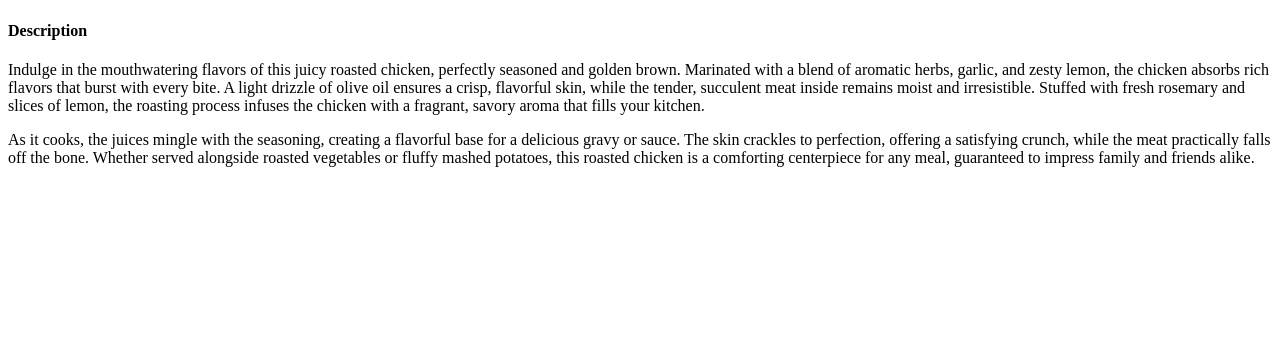
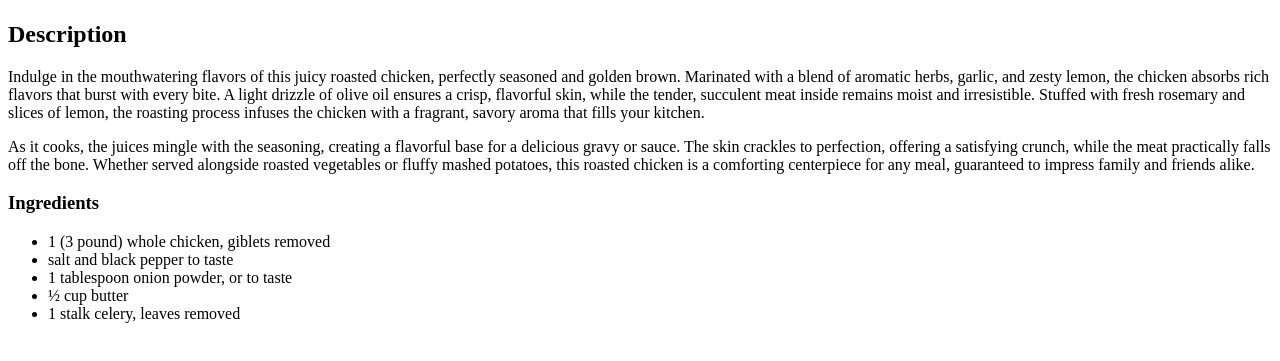
Before and after one commit to Abdurrahman-X/odin-recipes, a plain HTML site: page recipes/juicy-chicken.html in a window 1280 px wide. Shown: the part 383-744 px from the top of the page. Drawn offline with Linux system fonts and the light colour scheme.

Commit message:
Changed Description to a h2 element Added lists of ingredients to recipe page

```diff
--- a/recipes/juicy-chicken.html
+++ b/recipes/juicy-chicken.html
@@ -10,9 +10,19 @@
 
     <img src="https://www.allrecipes.com/thmb/2IjHMz6C9K52pnhfxMZBmp4TIwU=/750x0/filters:no_upscale():max_bytes(150000):strip_icc():format(webp)/83557-juicy-roast-chicken-mfs495-4x3-b619cb42e7ee434db25dcb0a7e8d057d.jpg" alt="A roasted Juicy Chicken.">
 
-    <h4>Description</h4>
+    <h2>Description</h2>
     <p>Indulge in the mouthwatering flavors of this juicy roasted chicken, perfectly seasoned and golden brown. Marinated with a blend of aromatic herbs, garlic, and zesty lemon, the chicken absorbs rich flavors that burst with every bite. A light drizzle of olive oil ensures a crisp, flavorful skin, while the tender, succulent meat inside remains moist and irresistible. Stuffed with fresh rosemary and slices of lemon, the roasting process infuses the chicken with a fragrant, savory aroma that fills your kitchen.</p>
 
     <p>As it cooks, the juices mingle with the seasoning, creating a flavorful base for a delicious gravy or sauce. The skin crackles to perfection, offering a satisfying crunch, while the meat practically falls off the bone. Whether served alongside roasted vegetables or fluffy mashed potatoes, this roasted chicken is a comforting centerpiece for any meal, guaranteed to impress family and friends alike.</p>
+
+
+    <h3>Ingredients</h3>
+    <ul>
+        <li>1 (3 pound) whole chicken, giblets removed</li>
+        <li>salt and black pepper to taste</li>
+        <li>1 tablespoon onion powder, or to taste</li>
+        <li>½ cup butter</li>
+        <li>1 stalk celery, leaves removed</li>
+    </ul>
 </body>
 </html>
```
